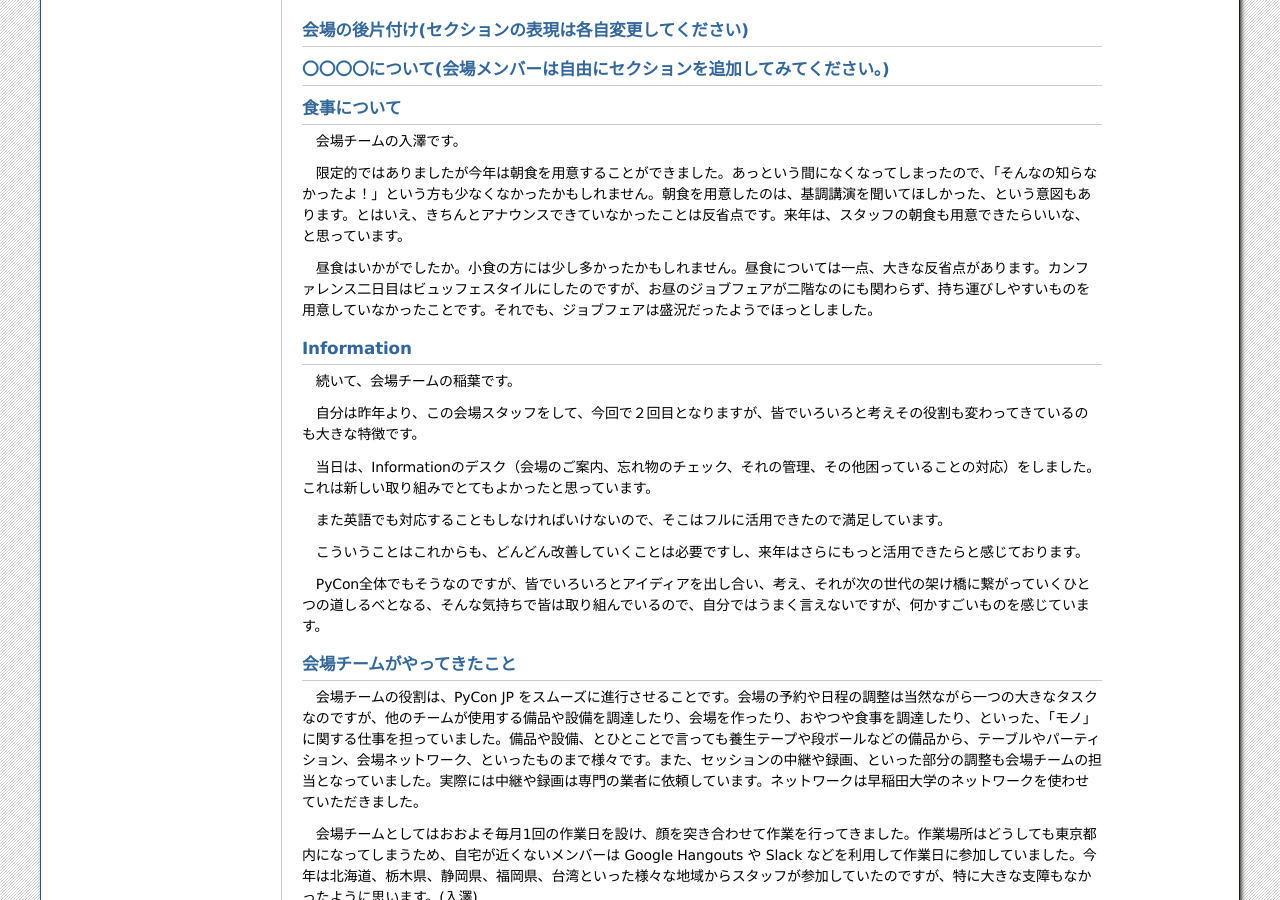
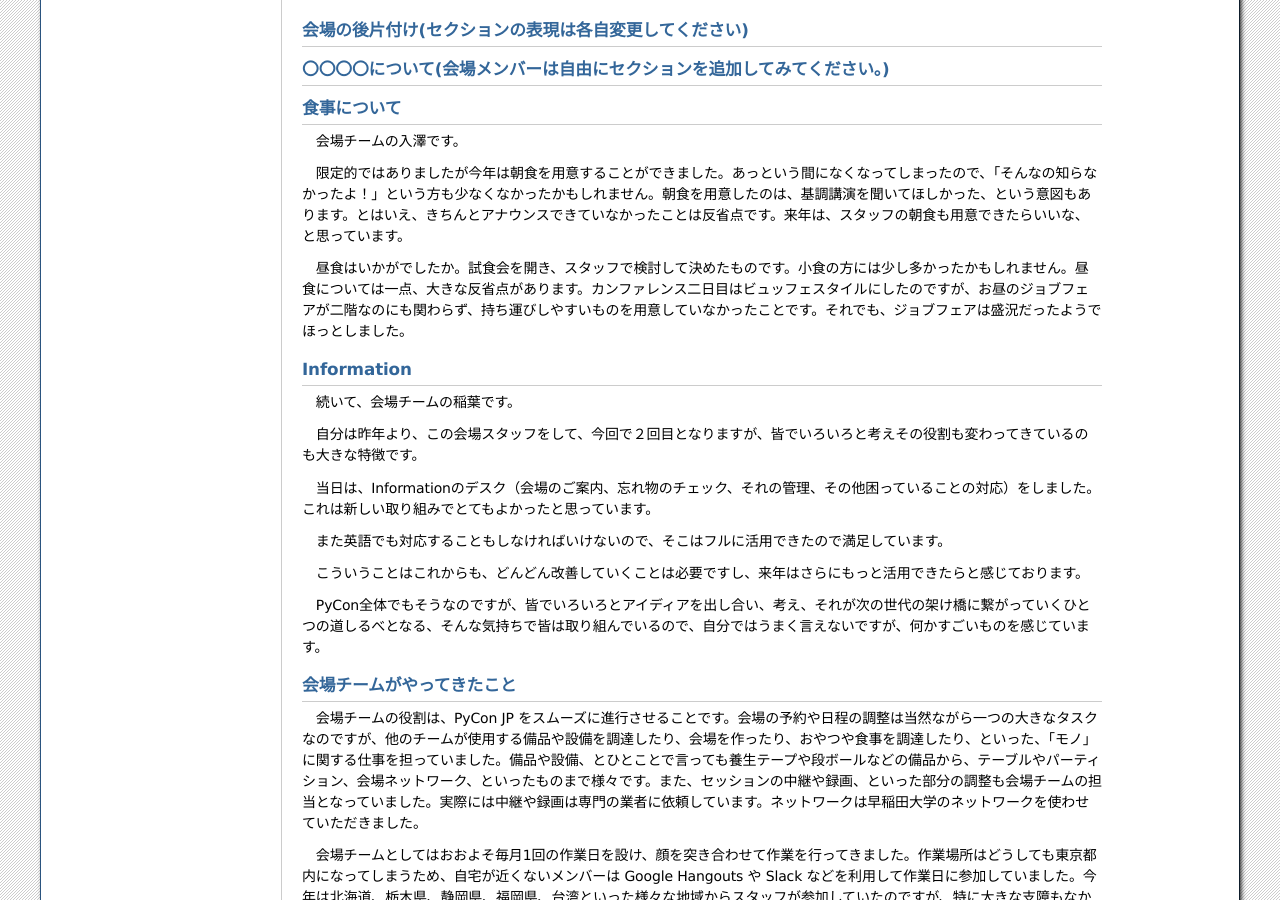
Before and after one commit to pyconjp/shoeisha2016, a Sphinx documentation site: the page built from source/afterreport_01_venue.rst, in a window 1280 px wide and 900 px high, scrolled down 1282 px. Built offline with Sphinx 7.4.7, drawn with Linux system fonts in a browser that asks for light colours.

Commit message:
微調整

```diff
--- a/source/afterreport_01_venue.rst
+++ b/source/afterreport_01_venue.rst
@@ -84,10 +84,11 @@ PyCon JPでは国際カンファレンスとしてビーガン・ハラールの
 
 　限定的ではありましたが今年は朝食を用意することができました。あっという間になくなってしまったので、「そんなの知らなかったよ！」という方も少なくなかったかもしれません。朝食を用意したのは、基調講演を聞いてほしかった、という意図もあります。とはいえ、きちんとアナウンスできていなかったことは反省点です。来年は、スタッフの朝食も用意できたらいいな、と思っています。
 
-　昼食はいかがでしたか。小食の方には少し多かったかもしれません。昼食については一点、大きな反省点があります。カンファレンス二日目はビュッフェスタイルにしたのですが、お昼のジョブフェアが二階なのにも関わらず、持ち運びしやすいものを用意していなかったことです。それでも、ジョブフェアは盛況だったようでほっとしました。
+　昼食はいかがでしたか。試食会を開き、スタッフで検討して決めたものです。小食の方には少し多かったかもしれません。昼食については一点、大きな反省点があります。カンファレンス二日目はビュッフェスタイルにしたのですが、お昼のジョブフェアが二階なのにも関わらず、持ち運びしやすいものを用意していなかったことです。それでも、ジョブフェアは盛況だったようでほっとしました。
 
 Information
 -------------------------------------------------------
+
 　続いて、会場チームの稲葉です。
 
 　自分は昨年より、この会場スタッフをして、今回で２回目となりますが、皆でいろいろと考えその役割も変わってきているのも大きな特徴です。
```
